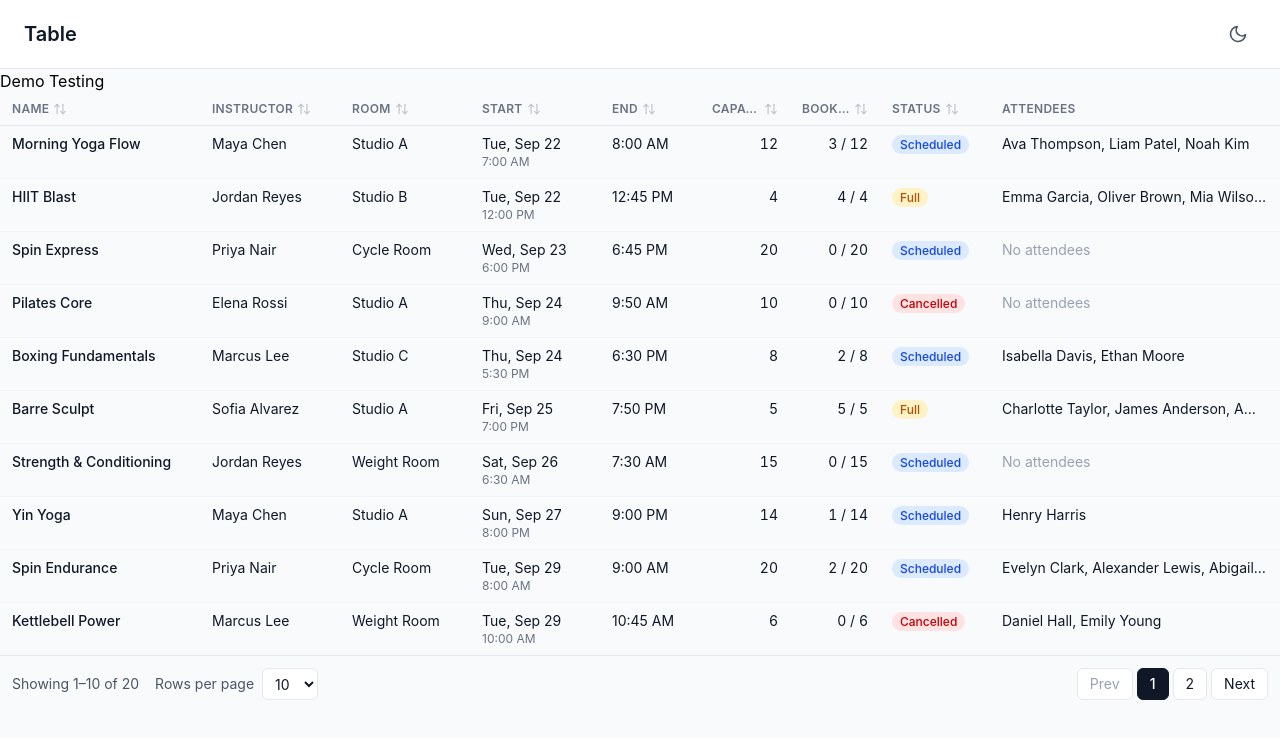
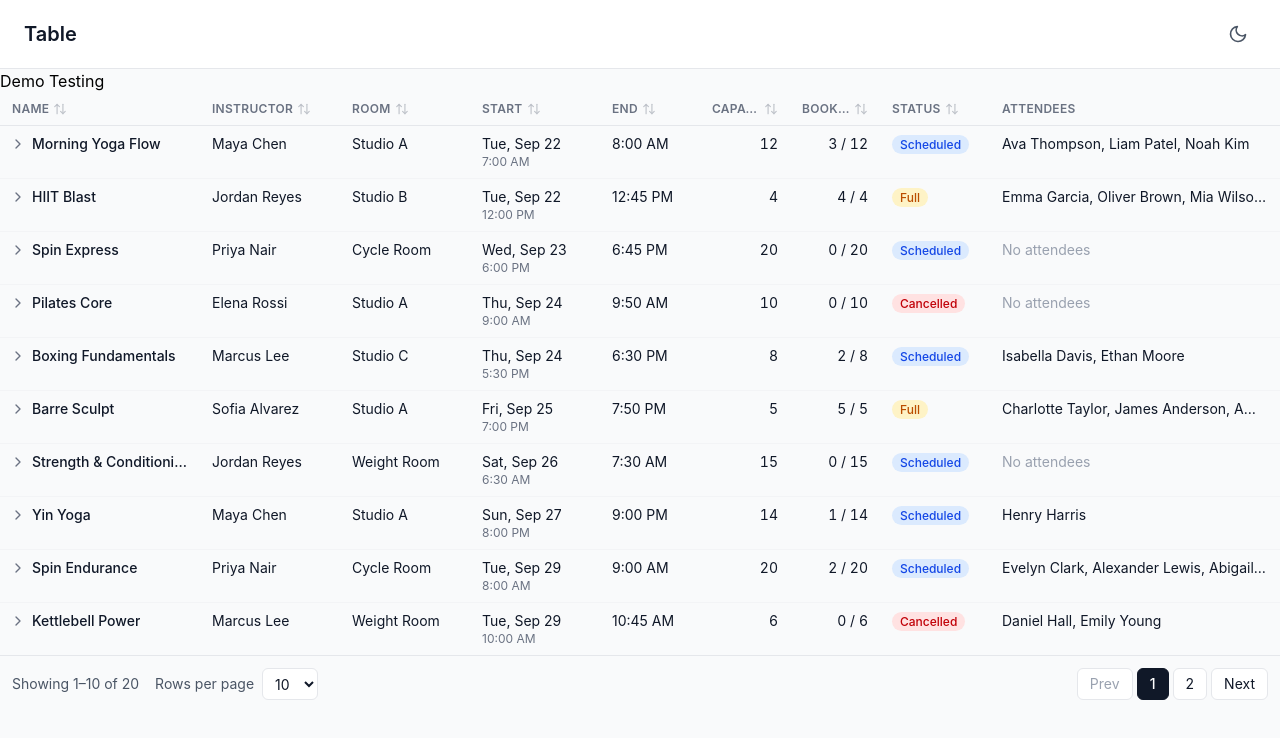
Before and after one commit to zphtet/table-component, a React (Vite) app: page / in a window 1280 px wide. Shown: the top 738 px of the page. Built offline with nearby package versions, Linux system fonts and the light colour scheme.

Commit message:
feat : expand row support

```diff
--- a/src/components/Table/Table.tsx
+++ b/src/components/Table/Table.tsx
@@ -1,4 +1,5 @@
 import type { BasePagination, ColumnDef, TableProps } from "@/types/table.types";
+import { LuInbox } from "react-icons/lu";
 import { Pagination } from "./Pagination";
 import { TableHeaderCell } from "./TableHeaderCell";
 import { TableRow } from "./TableRow";
@@ -19,8 +20,16 @@ const getTableMinWidth = <T,>(columns: ColumnDef<T>[]) => {
     return parts.length ? `calc(${parts.join(" + ")})` : undefined;
 };
 
-const Table = <T extends object>(props: TableProps<T>) => {
-    const { ariaLabel, columns, data, pagination, sorting: sortingProps } = props;
+const Table = <T extends object, K extends keyof T>(props: TableProps<T, K>) => {
+    const {
+        ariaLabel,
+        columns,
+        data,
+        pagination,
+        sorting: sortingProps,
+        expandKey,
+        renderExpandUI,
+    } = props;
     const {
         rows,
         pagination: paginationState,
@@ -73,8 +82,29 @@ const Table = <T extends object>(props: TableProps<T>) => {
                     <tbody>
                         {rows.map((row, rowIndex) => {
                             const rowKey = "id" in row ? String(row.id) : rowIndex;
-                            return <TableRow key={rowKey} row={row} columns={columns} />;
+                            return (
+                                <TableRow
+                                    key={rowKey}
+                                    row={row}
+                                    columns={columns}
+                                    expandKey={expandKey}
+                                    renderExpandUI={renderExpandUI}
+                                />
+                            );
                         })}
+                        {rows.length === 0 && (
+                            <tr>
+                                <td colSpan={columns.length} className="h-32 px-3 py-6">
+                                    <div className="flex flex-col items-center justify-center gap-2 text-gray-500 dark:text-gray-400">
+                                        <LuInbox
+                                            aria-hidden
+                                            className="size-6 text-gray-400 dark:text-gray-500"
+                                        />
+                                        <p className="text-sm">No data found</p>
+                                    </div>
+                                </td>
+                            </tr>
+                        )}
                     </tbody>
                 </table>
             </div>
--- a/src/components/Table/TableRow.tsx
+++ b/src/components/Table/TableRow.tsx
@@ -1,10 +1,27 @@
 import type { TableRowProps } from "@/types/table.types";
+import { LuChevronRight } from "react-icons/lu";
 import { alignClass, cn, renderCell } from "./utils";
+import { useState } from "react";
 
-export const TableRow = <T extends object>({ row, columns }: TableRowProps<T>) => {
+export const TableRow = <T extends object, K extends keyof T>({
+    row,
+    columns,
+    expandKey,
+    renderExpandUI,
+}: TableRowProps<T, K>) => {
+    const [show, setShow] = useState(false);
+    const hasExpand = expandKey != null && renderExpandUI != null;
     return (
-        <tr className="border-b border-gray-100 last:border-0 dark:border-gray-900">
-            {columns.map((col) => {
+        <>
+            <tr
+                className={cn(
+                    "border-b border-gray-100 last:border-0 dark:border-gray-900",
+                    // Drop the divider between a row and its expanded panel so they read as one block
+                    show && "border-b-0",
+                )}
+            >
+                {columns.map((col, colIndex) => {
+                    const content = renderCell(col, row);
                     return (
                         <td
                             key={col.id}
@@ -16,10 +33,36 @@ export const TableRow = <T extends object>({ row, columns }: TableRowProps<T>) =
                                 col.cellClassName,
                             )}
                         >
-                        {renderCell(col, row)}
+                            {hasExpand && colIndex === 0 ? (
+                                <div className="flex items-start gap-1">
+                                    <button
+                                        type="button"
+                                        aria-expanded={show}
+                                        aria-label={show ? "Collapse row" : "Expand row"}
+                                        onClick={() => setShow(!show)}
+                                        className="-ml-1 shrink-0 cursor-pointer rounded p-0.5 text-gray-500 hover:bg-gray-100 hover:text-gray-900 dark:text-gray-400 dark:hover:bg-gray-800 dark:hover:text-gray-100"
+                                    >
+                                        <LuChevronRight
+                                            aria-hidden
+                                            className={cn("size-4 transition-transform", show && "rotate-90")}
+                                        />
+                                    </button>
+                                    <div className="min-w-0 truncate">{content}</div>
+                                </div>
+                            ) : (
+                                content
+                            )}
                         </td>
                     );
                 })}
             </tr>
+            {hasExpand && show && (
+                <tr className="border-b border-gray-100 bg-gray-50 last:border-0 dark:border-gray-900 dark:bg-gray-900/50">
+                    <td colSpan={columns.length} className="px-3 py-3 text-gray-900 dark:text-gray-100">
+                        {renderExpandUI({ value: row[expandKey] as T[K] })}
+                    </td>
+                </tr>
+            )}
+        </>
     );
 };
--- a/src/feature/Demo/Demo.tsx
+++ b/src/feature/Demo/Demo.tsx
@@ -1,7 +1,8 @@
-import { useState } from "react";
 import Table from "@/components/Table/Table";
 import { columns } from "./columns";
+import { attendeeColumns } from "./attendee/columns";
 import { fitnessClassesData } from "@/mock/data";
+import { Attendee } from "@/types/data.types";
 
 export const Demo = () => {
     return (
@@ -12,13 +13,21 @@ export const Demo = () => {
                 ariaLabel="FitnessClass"
                 columns={columns}
                 data={fitnessClassesData}
+                // pagination
                 pagination={{
                     pagination: { page: 1, size: 10, total: fitnessClassesData?.length },
                     pageSizeOptions: [3, 5, 10, 20],
                 }}
+                // sorting
                 sorting={{
                     sorts: [],
                     isMultiple: false,
+                }}
+                // expansion
+                expandKey="attendees"
+                renderExpandUI={(value) => {
+                    // return <div> {JSON.stringify(value)}</div>;
+                    return <Table columns={attendeeColumns} data={value.value} />;
                 }}
             />
         </div>
--- /dev/null
+++ b/src/feature/Demo/attendee/columns.tsx
@@ -0,0 +1,80 @@
+import type { Attendee, BookingStatus } from "@/types/data.types";
+import type { ColumnDef } from "@/types/table.types";
+
+const formatDate = (date: Date) =>
+    date.toLocaleDateString(undefined, { weekday: "short", month: "short", day: "numeric" });
+
+const formatTime = (date: Date) =>
+    date.toLocaleTimeString(undefined, { hour: "numeric", minute: "2-digit" });
+
+const bookingStatusStyles: Record<BookingStatus, string> = {
+    Booked: "bg-blue-100 text-blue-700 dark:bg-blue-900/40 dark:text-blue-300",
+    "Checked-in": "bg-green-100 text-green-700 dark:bg-green-900/40 dark:text-green-300",
+    Cancelled: "bg-red-100 text-red-700 dark:bg-red-900/40 dark:text-red-300",
+    "No-show": "bg-gray-100 text-gray-700 dark:bg-gray-800 dark:text-gray-300",
+};
+
+export const attendeeColumns: ColumnDef<Attendee>[] = [
+    {
+        id: "name",
+        header: "Name",
+        sortable: true,
+        width: 180,
+        dataKey: "name",
+        cellClassName: "font-medium",
+    },
+
+    {
+        id: "email",
+        header: "Email",
+        sortable: true,
+        minWidth: 200,
+        dataKey: "email",
+        cell: ({ value }) => (
+            <a
+                href={`mailto:${value}`}
+                title={value}
+                className="text-gray-600 hover:underline dark:text-gray-400"
+            >
+                {value}
+            </a>
+        ),
+    },
+
+    {
+        id: "paymentType",
+        header: "Payment",
+        sortable: true,
+        width: 120,
+        dataKey: "paymentType",
+    },
+
+    {
+        id: "bookingStatus",
+        header: "Status",
+        sortable: true,
+        width: 120,
+        dataKey: "bookingStatus",
+        cell: ({ value }) => (
+            <span
+                className={`rounded-full px-2 py-0.5 text-xs font-medium ${bookingStatusStyles[value]}`}
+            >
+                {value}
+            </span>
+        ),
+    },
+
+    {
+        id: "bookedAt",
+        header: "Booked at",
+        sortable: true,
+        width: 130,
+        dataKey: "bookedAt",
+        cell: ({ value }) => (
+            <div>
+                <div>{formatDate(value)}</div>
+                <div className="text-xs text-gray-500">{formatTime(value)}</div>
+            </div>
+        ),
+    },
+];
--- a/src/types/table.types.ts
+++ b/src/types/table.types.ts
@@ -24,7 +24,7 @@ export type ColumnDef<T> = {
     };
 }[keyof T];
 
-export type TableProps<T> = {
+export type TableProps<T, K extends keyof T> = {
     columns: ColumnDef<T>[];
     data: T[];
     ariaLabel?: string;
@@ -32,6 +32,10 @@ export type TableProps<T> = {
     pagination?: PaginationProps;
     // sorting
     sorting?: SortingProps;
+
+    // expansion
+    expandKey: keyof T;
+    renderExpandUI: (props: { value: T[K] }) => ReactNode;
 };
 
 export type BasePagination = {
@@ -62,9 +66,12 @@ export type TableHeaderCellProps<T> = {
     sorts: Sort[];
 };
 
-export type TableRowProps<T> = {
+export type TableRowProps<T, K extends keyof T> = {
     row: T;
     columns: ColumnDef<T>[];
+    renderExpansion?: () => void;
+    expandKey?: keyof T;
+    renderExpandUI?: (props: { value: T[K] }) => ReactNode;
 };
 
 // sorting types
```
Also changed, not shown: src/feature/Demo/columns.tsx (+10 -8 lines). Lines whose indentation alone changed are shown as unchanged.
